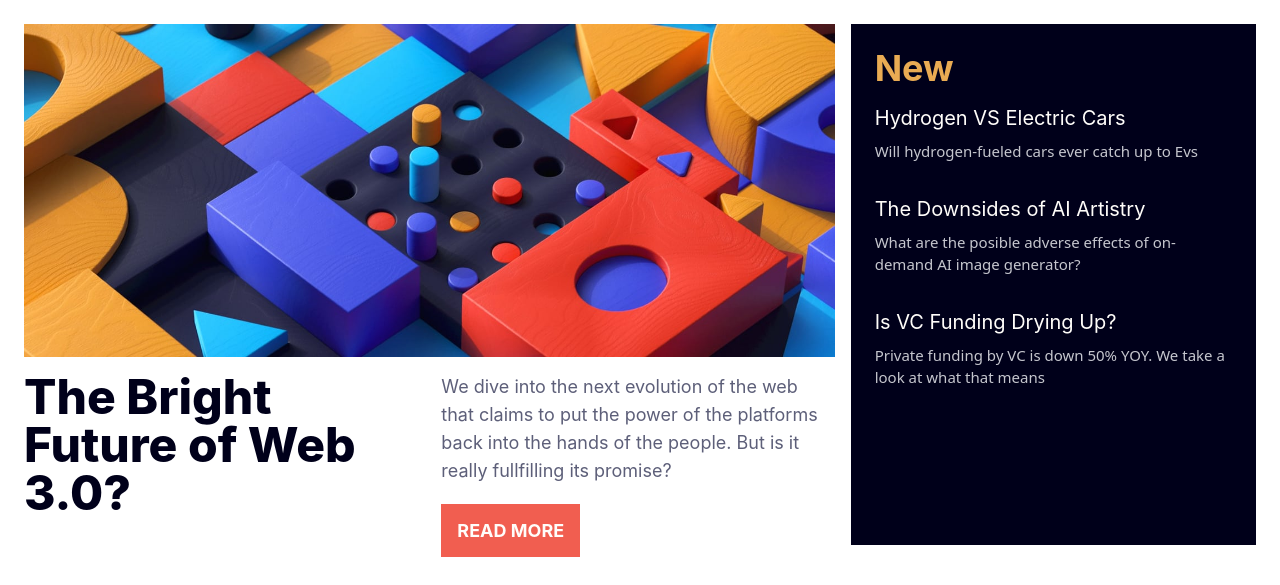
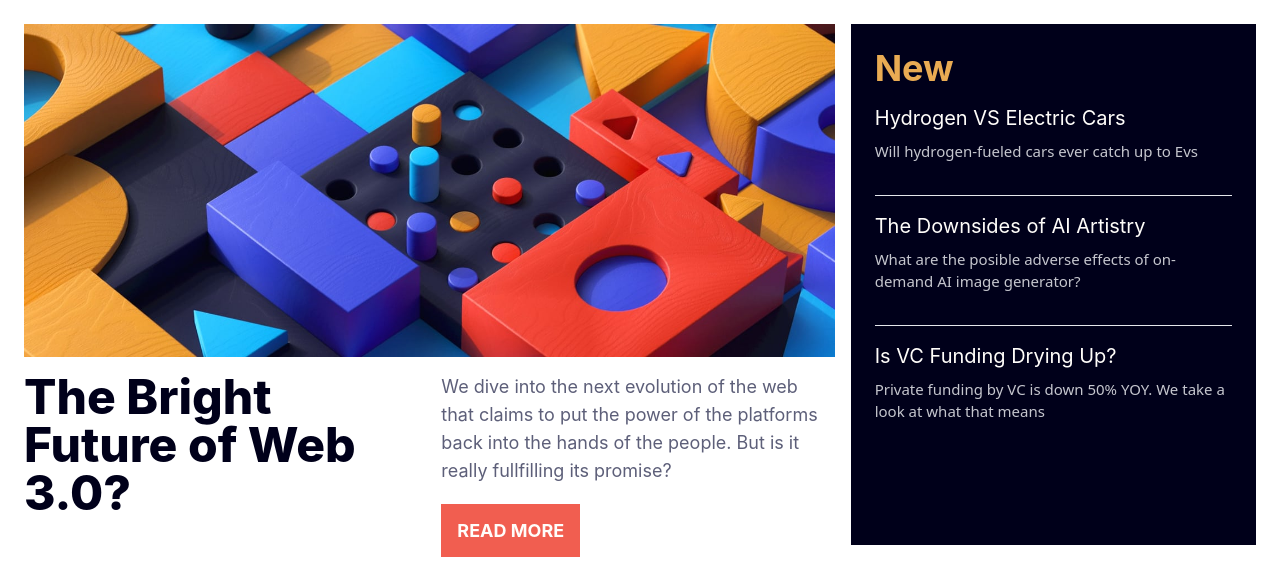
Before and after one commit to snipher-marube/frontendmentor-solution2, a Django app: page / in a window 1280 px wide. Shown: the part 120-705 px from the top of the page. Run offline with Django 4.2, Linux system fonts and the light colour scheme; style sheets or scripts are compiled from the project's sources; some libraries are stand-ins or nearby versions.

Commit message:
home page done

```diff
--- a/templates/app/home.html
+++ b/templates/app/home.html
@@ -36,6 +36,7 @@
                         <div class="pt-2 pb-8">
                             <a href="#" class="text-grayishBlue hover:underline">Will hydrogen-fueled cars ever catch up to Evs</a>
                         </div>
+                        <hr class="pb-4"/>
                     </div>
                     <!--first new post end-->
 
@@ -45,6 +46,7 @@
                         <div class="pt-2 pb-8">
                             <a href="#" class="text-grayishBlue hover:underline">What are the posible adverse effects of on-demand AI image generator?</a>
                         </div>
+                        <hr class="pb-4"/>
                     </div>
                     <!--second new post end-->
 
```
